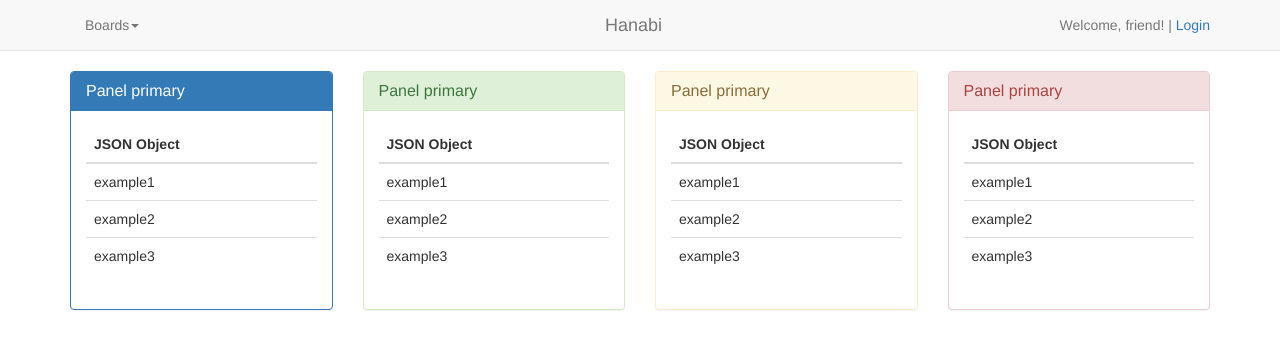
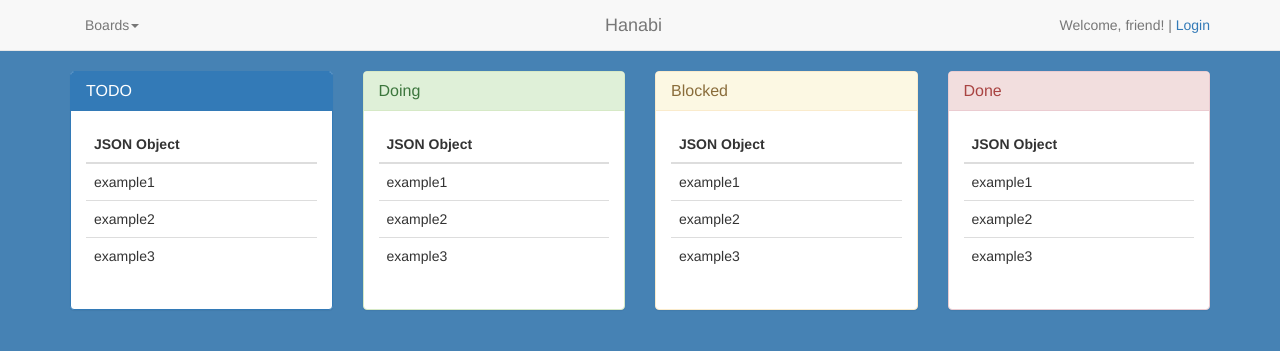
Before and after one commit to mendez6412/kanban-django, a Django app: template kanban/hanabi/templates/hanabi/boards.html in a window 1280 px wide. Shown: the top 351 px of the page. Run offline with Django 3.2, Linux system fonts and the light colour scheme; the template is opened without the code that fills it, so the values that code supplies are empty; some libraries are stand-ins or nearby versions.

Commit message:
added color

```diff
--- a/kanban/hanabi/templates/hanabi/base.html
+++ b/kanban/hanabi/templates/hanabi/base.html
@@ -8,7 +8,7 @@
     <link href="{% static 'css/style.css' %}" rel="stylesheet">
     <title>Hanabi</title>
   </head>
-  <body>
+  <body id="index">
     <nav class="navbar navbar-default navbar-fixed-top">
       <div class="container">
         <div class="navbar-header">
--- a/kanban/hanabi/templates/hanabi/boards.html
+++ b/kanban/hanabi/templates/hanabi/boards.html
@@ -5,7 +5,7 @@
     <div class="col-md-3">
       <div class="panel panel-primary">
         <div class="panel-heading">
-          <h3 class="panel-title">Panel primary</h3>
+          <h3 class="panel-title">TODO</h3>
         </div>
         <div class="panel-body">
           <table id="example" class="table table-hover">
@@ -30,7 +30,7 @@
     <div class="col-md-3">
       <div class="panel panel-success">
         <div class="panel-heading">
-          <h3 class="panel-title">Panel primary</h3>
+          <h3 class="panel-title">Doing</h3>
         </div>
         <div class="panel-body">
           <table id="example" class="table table-hover">
@@ -55,7 +55,7 @@
     <div class="col-md-3">
       <div class="panel panel-warning">
         <div class="panel-heading">
-          <h3 class="panel-title">Panel primary</h3>
+          <h3 class="panel-title">Blocked</h3>
         </div>
         <div class="panel-body">
           <table id="example" class="table table-hover">
@@ -80,7 +80,7 @@
     <div class="col-md-3">
       <div class="panel panel-danger">
         <div class="panel-heading">
-          <h3 class="panel-title">Panel primary</h3>
+          <h3 class="panel-title">Done</h3>
         </div>
         <div class="panel-body">
           <table id="example" class="table table-hover">
```
